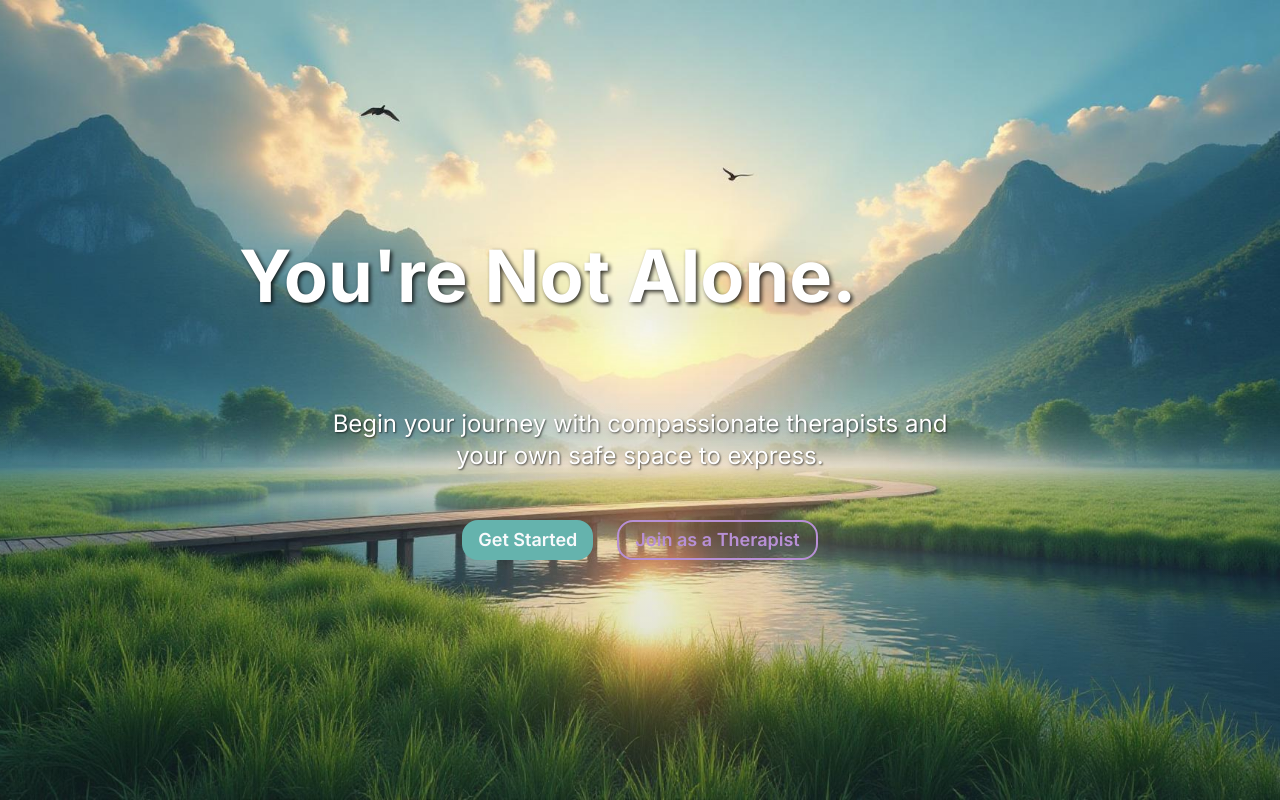
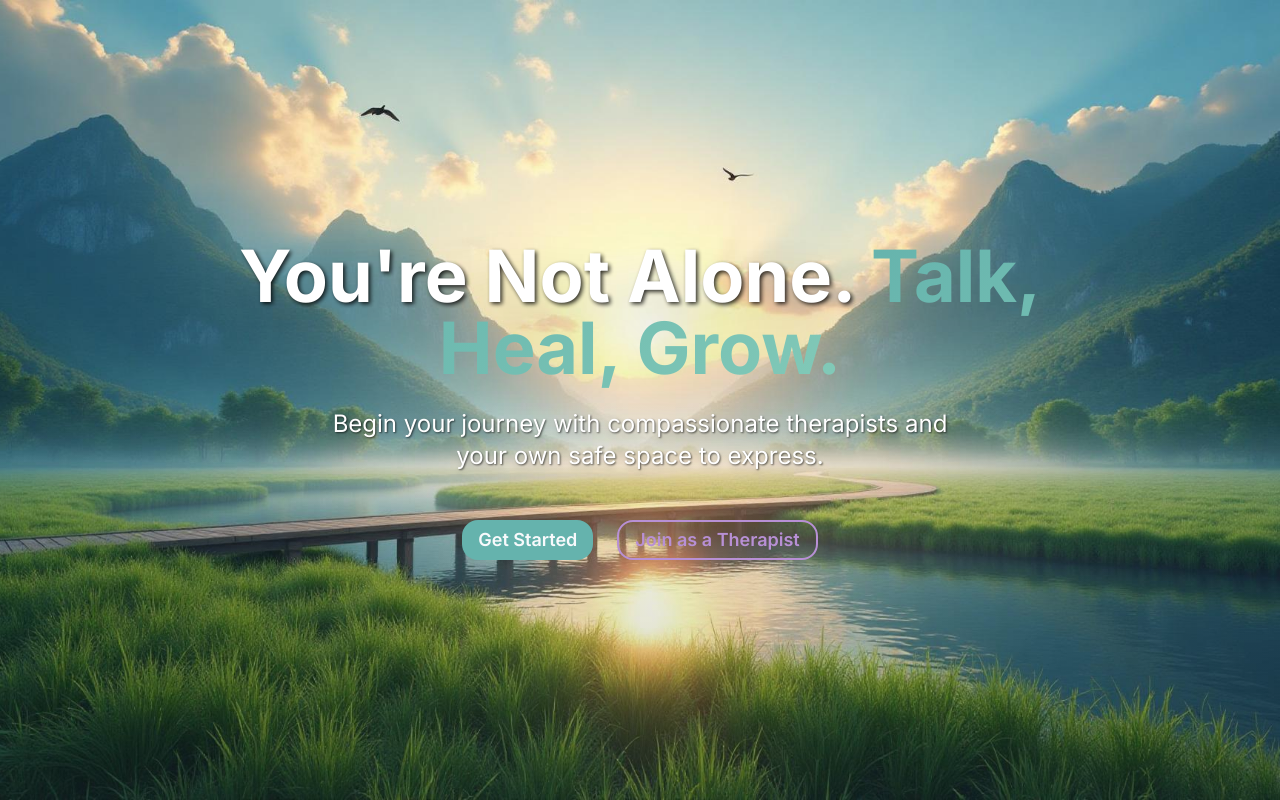
Before and after one commit to AnshRaj112/serenify-frontend, a Next.js app: page / in a window 1280 px wide. Built offline with nearby package versions, Linux system fonts and the light colour scheme.

Commit message:
Fixing css

```diff
--- a/src/app/components/HeroSection.tsx
+++ b/src/app/components/HeroSection.tsx
@@ -16,7 +16,7 @@ const HeroSection = () => {
       <div className="relative z-10 text-center max-w-4xl mx-auto px-6 animate-fade-in-up">
         <h1 className="text-5xl md:text-7xl font-bold text-white mb-6 drop-shadow-2xl [text-shadow:_2px_2px_4px_rgb(0_0_0_/_80%)]">
           You&apos;re Not Alone.{" "}
-          <span className="bg-gradient-teal-mint bg-clip-text text-transparent drop-shadow-none [text-shadow:none]">
+          <span className="text-gradient-primary drop-shadow-none [text-shadow:none]">
             Talk, Heal, Grow.
           </span>
         </h1>
```
